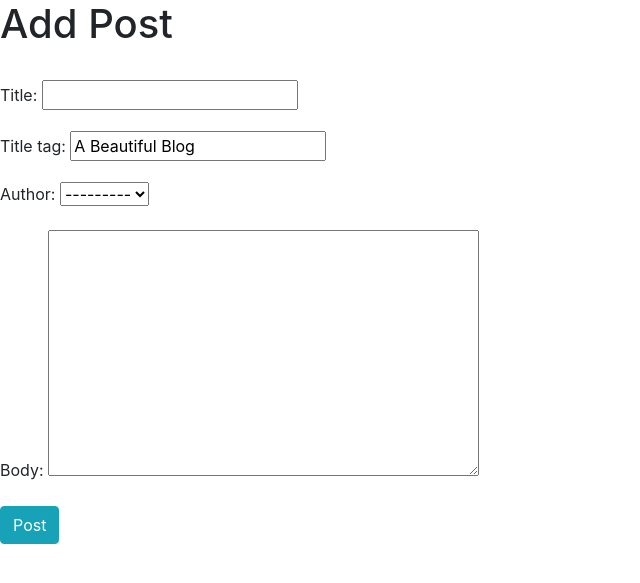
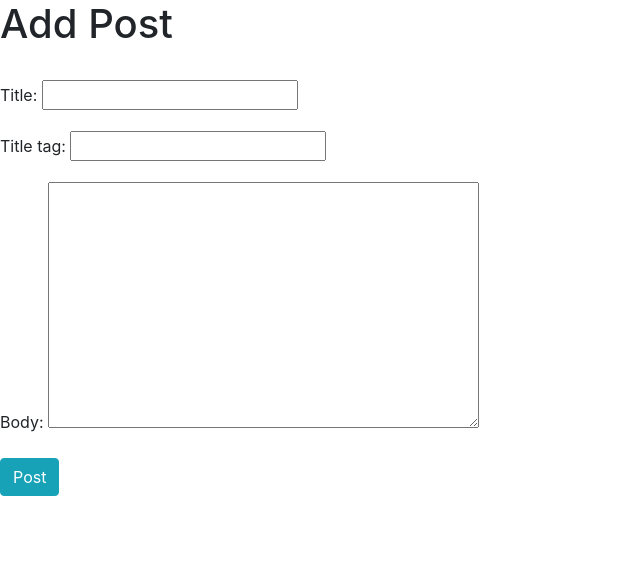
Before and after one commit to Rajan66/Blog, a Django app: page /add_post/ in a window 1280 px wide. Shown: the top 583 px of the page, without its empty margins (0-640 px from the left). Run offline with Django 4.2, Linux system fonts and the light colour scheme; data comes from the database, SQL or seed files in the repository; some libraries are stand-ins or nearby versions.

Commit message:
Minor Update

```diff
--- a/blog/models.py
+++ b/blog/models.py
@@ -7,7 +7,7 @@ from django.urls import reverse
 class Post(models.Model):
     # form in django
     title = models.CharField(max_length=225)
-    title_tag = models.CharField(max_length=255,default="A Beautiful Blog")
+    title_tag = models.CharField(max_length=255)
     author = models.ForeignKey(User, on_delete=models.CASCADE)
     # on_delete -  deletes all the posts when the user account is deleted
     body = models.TextField()
--- a/blog/templates/add_post.html
+++ b/blog/templates/add_post.html
@@ -1,12 +1,14 @@
 {% extends 'home.html' %}
-
+{% comment %} {% block title %} Create a Add Post {% endblock %} {% endcomment %}
 {% block content %}
 <h1>Add Post</h1>
 <br>
+<div class="form-group">
 <form method="POST">
     {% csrf_token %}
     {{ form.as_p }}
     <button type="submit" class="btn btn-info">Post</button>
 
 </form>
+</div>
 {% endblock  %}
--- a/blog/templates/home.html
+++ b/blog/templates/home.html
@@ -2,6 +2,7 @@
 <html lang="en">
 
 <head>
+    <!-- TODO: Change the title tag to the corresponding Blog Post -->
     <title>Title</title>
     <!-- Required meta tags -->
     <meta charset="utf-8">
--- a/blog/views.py
+++ b/blog/views.py
@@ -21,5 +21,6 @@ class ArticleDetailView(DetailView):
 class AddPostView(CreateView):
     model=Post
     template_name = 'add_post.html'
-    fields = '__all__'
+    # fields = '__all__'
+    fields = ('title','title_tag','body')
     # to put all the fields from the post model, we use __all__
```
